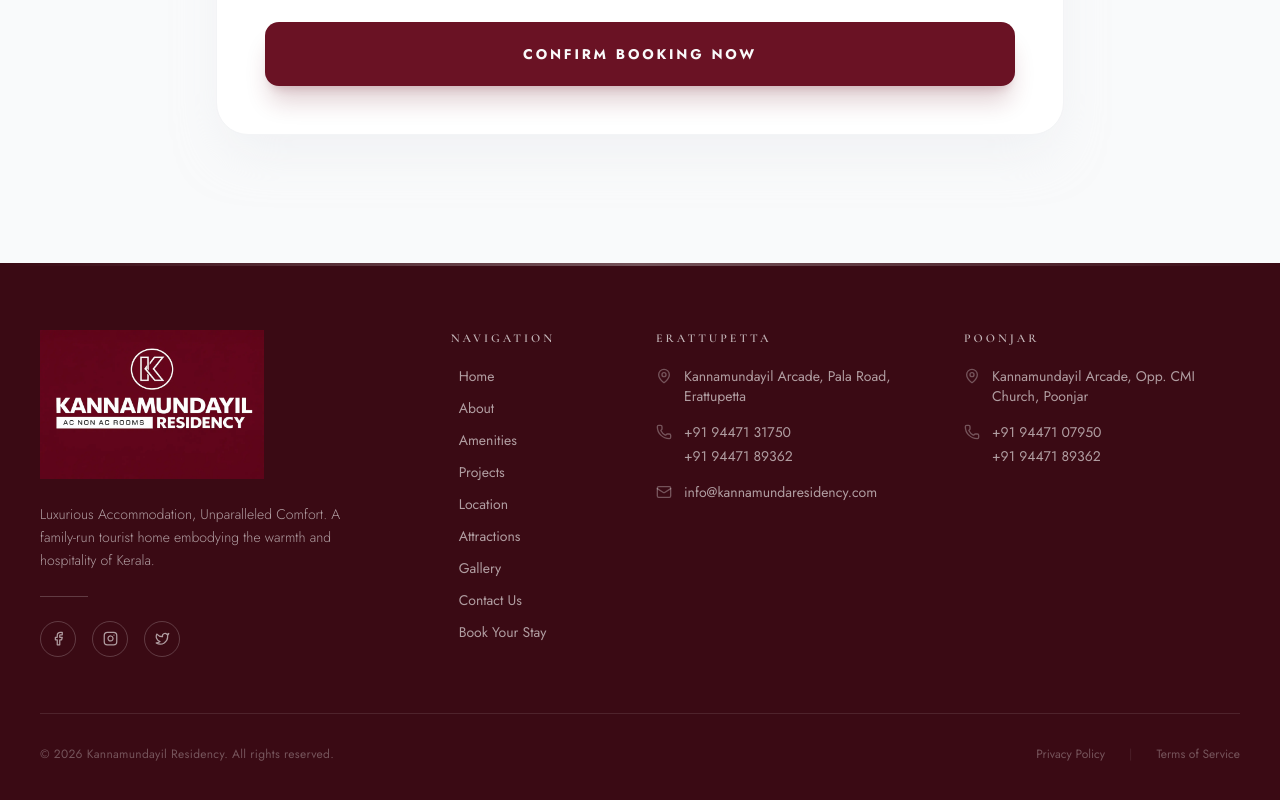
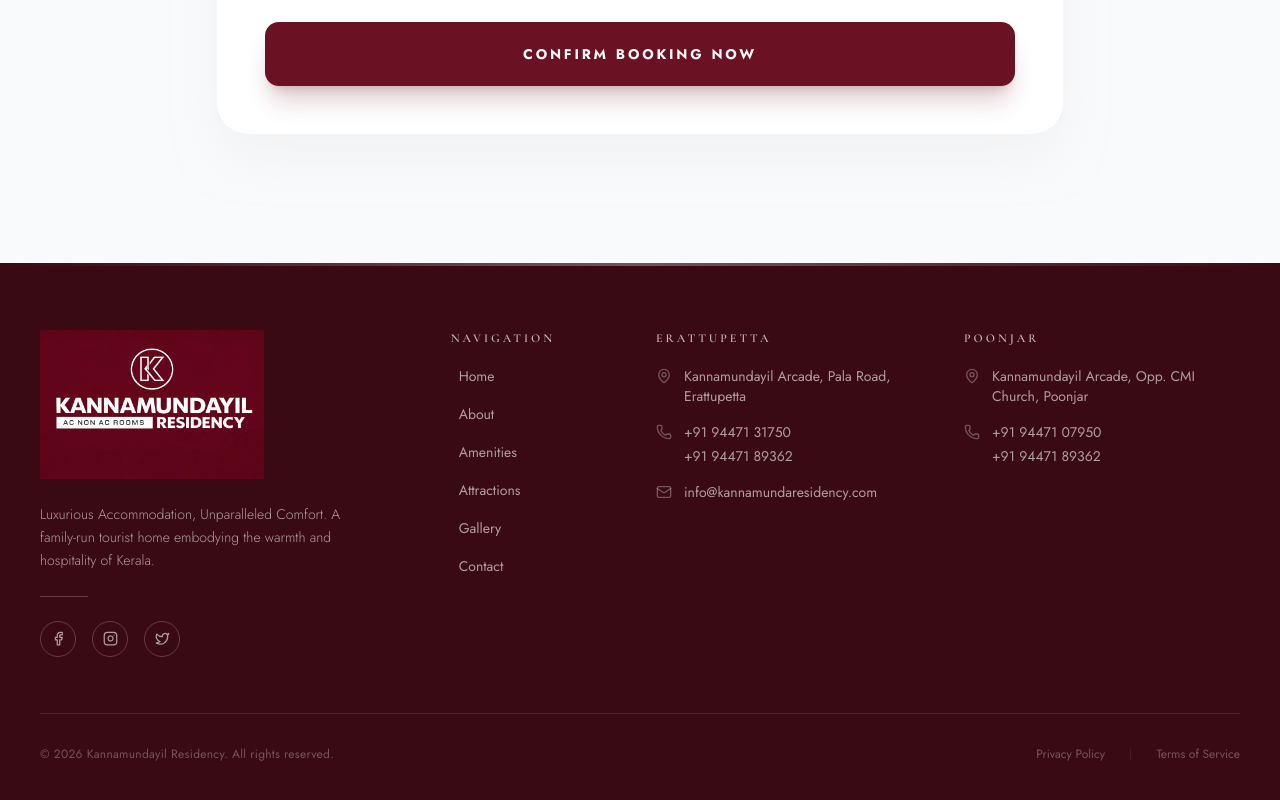
Before and after one commit to ronygeorgen/kannamunda-hotels, a Next.js app: page /erattupetta-hotel/bookings in a window 1280 px wide. Shown: the part 1518-2318 px from the top of the page. Built offline with nearby package versions, Linux system fonts and the light colour scheme; a web font is replaced by a local one.

Commit message:
added whats app sms

```diff
--- a/src/app/[hotel]/contact/page.tsx
+++ b/src/app/[hotel]/contact/page.tsx
@@ -13,6 +13,7 @@
 } from "@/components/animations";
 
 function ContactContent() {
+    const hotel = useHotel();
     const heroRef = useRef(null);
     const formSectionRef = useRef<HTMLDivElement>(null);
     const { scrollYProgress } = useScroll({ target: heroRef, offset: ["start start", "end start"] });
@@ -61,6 +62,16 @@
 
             if (response.ok) {
                 setFormStatus("success");
+
+                // Open WhatsApp with inquiry details pre-filled
+                const msg = [
+                    `📩 *New Inquiry — Kannamundayil Hotels*`,
+                    `*Name:* ${formData.firstName} ${formData.lastName}`,
+                    `*Email:* ${formData.email}`,
+                    `*Message:* ${formData.message}`,
+                ].join("\n");
+                window.open(`https://wa.me/918590443083?text=${encodeURIComponent(msg)}`, "_blank");
+
                 setFormData({ firstName: "", lastName: "", email: "", message: "" });
                 setTimeout(() => setFormStatus("idle"), 5000);
             } else {
@@ -84,7 +95,7 @@
             {/* ── Hero ── */}
             <section ref={heroRef} className="relative h-[65vh] flex items-end overflow-hidden">
                 <motion.div style={{ y }} className="absolute inset-0 z-0">
-                    <Image src="/contact/contact-us.webp" alt="Contact Us" fill className="object-cover" style={{ objectPosition: "center 25%" }} priority />
+                    <Image src={`/${hotel.imagePrefix}-contact/contact-us.webp`} alt="Contact Us" fill className="object-cover" style={{ objectPosition: "center 25%" }} priority />
                     <div className="absolute inset-0 bg-gradient-to-t from-neutral-950 via-black/50 to-transparent" />
                 </motion.div>
                 <div className="container relative z-10 px-6 pb-16">
--- a/src/components/Footer.tsx
+++ b/src/components/Footer.tsx
@@ -55,25 +55,67 @@
                     <div className="lg:col-span-2">
                         <h3 className="text-xs font-semibold tracking-[0.25em] uppercase text-white/70 mb-5">Navigation</h3>
                         <ul className="space-y-3">
+                            {/* All nav items with inline sub-links */}
                             {[
-                                { name: "Home", href: "/" },
-                                { name: "About", href: `${base}/about` },
-                                { name: "Amenities", href: `${base}/amenities` },
-                                { name: "Projects", href: `${base}/projects` },
-                                { name: "Location", href: `${base}/destination` },
-                                { name: "Attractions", href: `${base}/nearby-attractions` },
-                                { name: "Gallery", href: `${base}/gallery` },
-                                { name: "Contact Us", href: `${base}/contact` },
-                                { name: "Book Your Stay", href: `${base}/bookings` },
-                            ].map((link) => (
-                                <li key={link.name}>
-                                    <Link
-                                        href={link.href}
-                                        className="text-white/60 hover:text-white transition-colors text-sm flex items-center gap-2 group"
-                                    >
-                                        <span className="w-0 group-hover:w-3 h-px bg-white transition-all duration-300 inline-block" />
-                                        {link.name}
-                                    </Link>
+                                {
+                                    name: "Home",
+                                    sub: [
+                                        { label: "Main Home", href: "/" },
+                                        { label: "Hotel-Erattupetta", href: "/erattupetta-hotel" },
+                                        { label: "Hotel-Poonjar", href: "/poonjar-hotel" },
+                                    ],
+                                },
+                                {
+                                    name: "About", sub: [
+                                        { label: "Hotel-Erattupetta", href: "/erattupetta-hotel/about" },
+                                        { label: "Hotel-Poonjar", href: "/poonjar-hotel/about" },
+                                    ]
+                                },
+                                {
+                                    name: "Amenities", sub: [
+                                        { label: "Hotel-Erattupetta", href: "/erattupetta-hotel/amenities" },
+                                        { label: "Hotel-Poonjar", href: "/poonjar-hotel/amenities" },
+                                    ]
+                                },
+                                {
+                                    name: "Attractions", sub: [
+                                        { label: "Hotel-Erattupetta", href: "/erattupetta-hotel/nearby-attractions" },
+                                        { label: "Hotel-Poonjar", href: "/poonjar-hotel/nearby-attractions" },
+                                    ]
+                                },
+                                {
+                                    name: "Gallery", sub: [
+                                        { label: "Hotel-Erattupetta", href: "/erattupetta-hotel/gallery" },
+                                        { label: "Hotel-Poonjar", href: "/poonjar-hotel/gallery" },
+                                    ]
+                                },
+                                {
+                                    name: "Contact",
+                                    sub: [
+                                        { label: "Group Contact", href: "/contact" },
+                                        { label: "Hotel-Erattupetta", href: "/erattupetta-hotel/contact" },
+                                        { label: "Hotel-Poonjar", href: "/poonjar-hotel/contact" },
+                                    ],
+                                },
+                            ].map((item) => (
+                                <li key={item.name} className="group/item">
+                                    <span className="text-white/60 group-hover/item:text-white transition-colors text-sm flex items-center gap-2 cursor-default select-none">
+                                        <span className="w-0 group-hover/item:w-3 h-px bg-white transition-all duration-300 inline-block" />
+                                        {item.name}
+                                    </span>
+                                    <ul className={`pl-5 mt-1.5 space-y-1.5 overflow-hidden max-h-0 group-hover/item:max-h-28 transition-all duration-300`}>
+                                        {item.sub.map((s) => (
+                                            <li key={s.href}>
+                                                <Link
+                                                    href={s.href}
+                                                    className="text-white/40 hover:text-white transition-colors text-xs flex items-center gap-2 group"
+                                                >
+                                                    <span className="w-0 group-hover:w-2 h-px bg-white/50 transition-all duration-300 inline-block" />
+                                                    {s.label}
+                                                </Link>
+                                            </li>
+                                        ))}
+                                    </ul>
                                 </li>
                             ))}
                         </ul>
--- a/src/components/Navbar.tsx
+++ b/src/components/Navbar.tsx
@@ -34,8 +34,6 @@
         { name: "Home", href: base },
         { name: "About", href: `${base}/about` },
         { name: "Amenities", href: `${base}/amenities` },
-        { name: "Projects", href: `${base}/projects` },
-        { name: "Location", href: `${base}/destination` },
         { name: "Attractions", href: `${base}/nearby-attractions` },
         { name: "Gallery", href: `${base}/gallery` },
         { name: "Contact", href: `${base}/contact` },
@@ -76,6 +74,19 @@
     const isHeroPage = heroPages.includes(pathname);
     const isTransparent = isHeroPage && !scrolled && !isOpen;
     const isDarkStyle = isTransparent || (groupPages.includes(pathname) && !isOpen);
+
+    // Determine the active top-level section for the mobile switcher
+    const activeSectionHref = pathname.startsWith("/erattupetta-hotel")
+        ? "/erattupetta-hotel"
+        : pathname.startsWith("/poonjar-hotel")
+            ? "/poonjar-hotel"
+            : pathname.startsWith("/finance")
+                ? "/finance"
+                : pathname.startsWith("/bakery")
+                    ? "/bakery"
+                    : pathname.startsWith("/contact")
+                        ? "/contact"
+                        : "/";
 
     // Decide which nav to show
     const navigation: NavItem[] = activeHotel
@@ -263,13 +274,12 @@
                         className="fixed inset-0 z-40 bg-white pt-24 pb-6 px-4 overflow-y-auto"
                     >
                         <div className="flex flex-col items-center space-y-6 text-center">
-                            {/* Branch Switcher in mobile menu */}
-                            {!!activeHotel && (
-                                <div className="w-full px-6 mb-8">
-                                    <p className="text-[10px] tracking-[0.25em] uppercase text-gray-400 font-bold mb-4">Switch Branch</p>
+                            {/* ── Section Switcher (always visible on mobile) ── */}
+                            <div className="w-full px-4 mb-6">
+                                <p className="text-[10px] tracking-[0.25em] uppercase text-gray-400 font-bold mb-3 text-center">You are in</p>
                                 <div className="grid grid-cols-1 gap-2">
                                     {[
-                                            { name: "Main Page", href: "/" },
+                                        { name: "Main Home", href: "/" },
                                         { name: "Erattupetta Hotel", href: "/erattupetta-hotel" },
                                         { name: "Poonjar Hotel", href: "/poonjar-hotel" },
                                         { name: "Finance", href: "/finance" },
@@ -280,8 +290,8 @@
                                             href={branch.href}
                                             onClick={() => setIsOpen(false)}
                                             className={cn(
-                                                    "w-full py-4 px-6 rounded-xl text-sm font-bold uppercase tracking-widest transition-all",
-                                                    pathname === branch.href
+                                                "w-full py-3 px-6 rounded-xl text-sm font-bold uppercase tracking-widest transition-all text-center",
+                                                activeSectionHref === branch.href
                                                     ? "bg-primary text-white shadow-lg"
                                                     : "bg-gray-50 text-gray-600 hover:bg-gray-100"
                                             )}
@@ -291,7 +301,8 @@
                                     ))}
                                 </div>
                             </div>
-                            )}
+
+                            <div className="w-full h-px bg-gray-100 mb-2" />
 
                             {navigation.map((item, i) => {
                                 const isActive = pathname === item.href;
```
Also changed, not shown: src/app/[hotel]/bookings/page.tsx (+16 -0 lines), src/app/[hotel]/page.tsx (+13 -13 lines), src/app/bakery/page.tsx (+8 -8 lines), src/app/contact/page.tsx (+10 -0 lines), src/app/finance/page.tsx (+8 -8 lines), src/components/QuickBookingModal.tsx (+14 -0 lines). Lines whose indentation alone changed are shown as unchanged.
